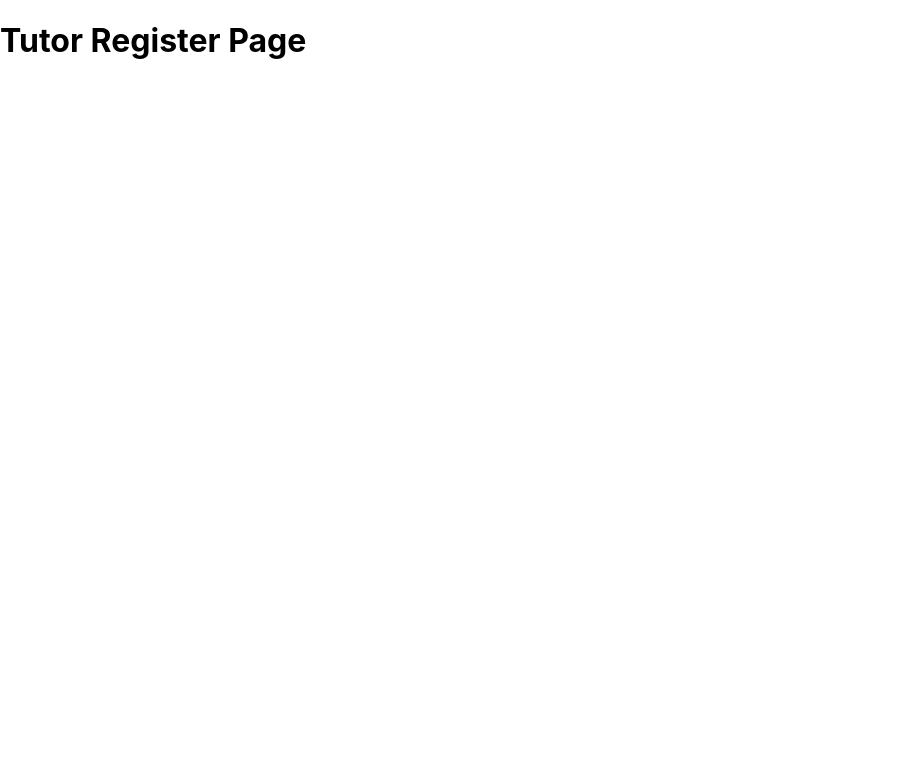
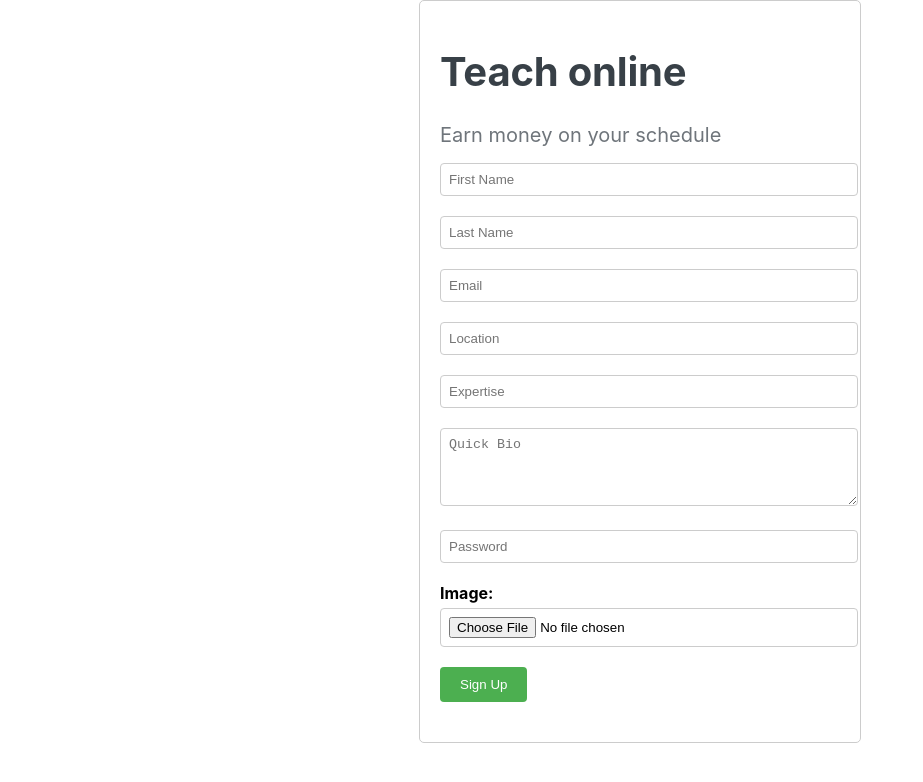
Before and after one commit to KShilina/LearningStation-Final, a React (Create React App) app in the folder react-front-end/: page /TutorRegister in a window 1280 px wide. Shown: the top 782 px of the page, without its empty margins (0-923 px from the left). Built offline with nearby package versions, Linux system fonts and the light colour scheme.

Commit message:
create tutor sign up form

```diff
--- a/react-front-end/src/components/TutorRegister.js
+++ b/react-front-end/src/components/TutorRegister.js
@@ -1,10 +1,174 @@
-import React from 'react';
+import React, { useState } from 'react';
+import axios from 'axios';
+import './TutorRegister.scss';
 
 const TutorRegister = () => {
+  const [formData, setFormData] = useState({
+    firstName: '',
+    lastName: '',
+    email: '',
+    location: '',
+    expertise: '',
+    quickBio: '',
+    password: '',
+    image: null, // Store the image file in the state
+  });
+
+  const [isFormSubmitted, setIsFormSubmitted] = useState(false); // State variable for form submission status
+
+  const handleChange = (e) => {
+    const { name, value } = e.target;
+    setFormData((prevFormData) => ({
+      ...prevFormData,
+      [name]: value,
+    }));
+  };
+
+  const handleImageChange = (e) => {
+    const imageFile = e.target.files[0]; // Get the selected image file
+    setFormData((prevFormData) => ({
+      ...prevFormData,
+      image: imageFile, // Update the image state with the selected file
+    }));
+  };
+
+  const handleSubmit = async (e) => {
+    e.preventDefault();
+    try {
+      const formDataWithImage = new FormData(); // Create a FormData object to send the data
+      formDataWithImage.append('image', formData.image); // Append the image to the FormData
+
+      // Append other form data to the FormData
+      formDataWithImage.append('firstName', formData.firstName);
+      formDataWithImage.append('lastName', formData.lastName);
+      formDataWithImage.append('email', formData.email);
+      formDataWithImage.append('location', formData.location);
+      formDataWithImage.append('expertise', formData.expertise);
+      formDataWithImage.append('quickBio', formData.quickBio);
+      formDataWithImage.append('password', formData.password);
+
+      // Make a POST request to your backend API with the FormData
+      const response = await axios.post('/api/tutors', formDataWithImage, {
+        headers: {
+          'Content-Type': 'multipart/form-data', // Set the content type for the FormData
+        },
+      });
+
+      console.log('Tutor sign-up successful:', response.data);
+      // Optionally, you can redirect to a success page here
+    } catch (error) {
+      console.error('Error signing up tutor:', error);
+    }
+
+
+  };
+
+
+
   return (
-    <div>
-      <h1>Tutor Register Page</h1>
-      {/* Add content for the tutor register page */}
+    <div className="form-container">
+      <h1>Teach online</h1>
+      <h2>Earn money on your schedule</h2>
+      <form onSubmit={handleSubmit}>
+        <div className="form-group">
+          <input
+            type="text"
+            id="firstName"
+            name="firstName"
+            placeholder="First Name"
+            value={formData.firstName}
+            onChange={handleChange}
+            required
+          />
+        </div>
+
+        <div className="form-group">
+          <input
+            type="text"
+            id="lastName"
+            name="lastName"
+            placeholder="Last Name"
+            value={formData.lastName}
+            onChange={handleChange}
+            required
+          />
+        </div>
+
+        <div className="form-group">
+          <input
+            type="email"
+            id="email"
+            name="email"
+            placeholder="Email"
+            value={formData.email}
+            onChange={handleChange}
+            required
+          />
+        </div>
+
+        <div className="form-group">
+          <input
+            type="text"
+            id="location"
+            name="location"
+            placeholder="Location"
+            value={formData.location}
+            onChange={handleChange}
+            required
+          />
+        </div>
+
+        <div className="form-group">
+          <input
+            type="text"
+            id="expertise"
+            name="expertise"
+            placeholder="Expertise"
+            value={formData.expertise}
+            onChange={handleChange}
+            required
+          />
+        </div>
+
+        <div className="form-group">
+          <textarea
+            id="quickBio"
+            name="quickBio"
+            placeholder="Quick Bio"
+            value={formData.quickBio}
+            onChange={handleChange}
+            rows="4"
+          />
+        </div>
+
+        <div className="form-group">
+          <input
+            type="password"
+            id="password"
+            name="password"
+            placeholder="Password"
+            value={formData.password}
+            onChange={handleChange}
+            required
+          />
+        </div>
+
+        <div className="form-group">
+          <label htmlFor="image">Image:</label>
+          <input
+            type="file"
+            id="image"
+            name="image"
+            accept="image/*"
+            onChange={handleImageChange}
+            required
+          />
+        </div>
+
+        <div className="form-group">
+          <button type="submit">Sign Up</button>
+        </div>
+      </form>
     </div>
   );
 };
--- /dev/null
+++ b/react-front-end/src/components/TutorRegister.scss
@@ -0,0 +1,55 @@
+h1{
+  outline: 1px;
+  color: #384047;
+  font-size: 40px;
+  font-weight: 700;
+  letter-spacing: -.2px;
+  line-height: 48px;
+  text-align: left;
+}
+h2 {
+  color: #6f757b;
+  font-size: 20px;
+  font-style: normal;
+  font-weight: 400;
+  line-height: 24px;
+  margin-top: 16px;
+}
+.form-container {
+  max-width: 400px;
+  margin: 0 auto;
+  padding: 20px;
+  border: 1px solid #ccc;
+  border-radius: 5px;
+}
+
+.form-group {
+  margin-bottom: 20px;
+}
+
+label {
+  display: block;
+  font-weight: bold;
+  margin-bottom: 5px;
+}
+
+input,
+textarea {
+  width: 100%;
+  padding: 8px;
+  border: 1px solid #ccc;
+  border-radius: 4px;
+}
+
+button {
+  background-color: #4caf50;
+  color: white;
+  padding: 10px 20px;
+  border: none;
+  border-radius: 4px;
+  cursor: pointer;
+}
+
+button:hover {
+  background-color: #45a049;
+}
```
